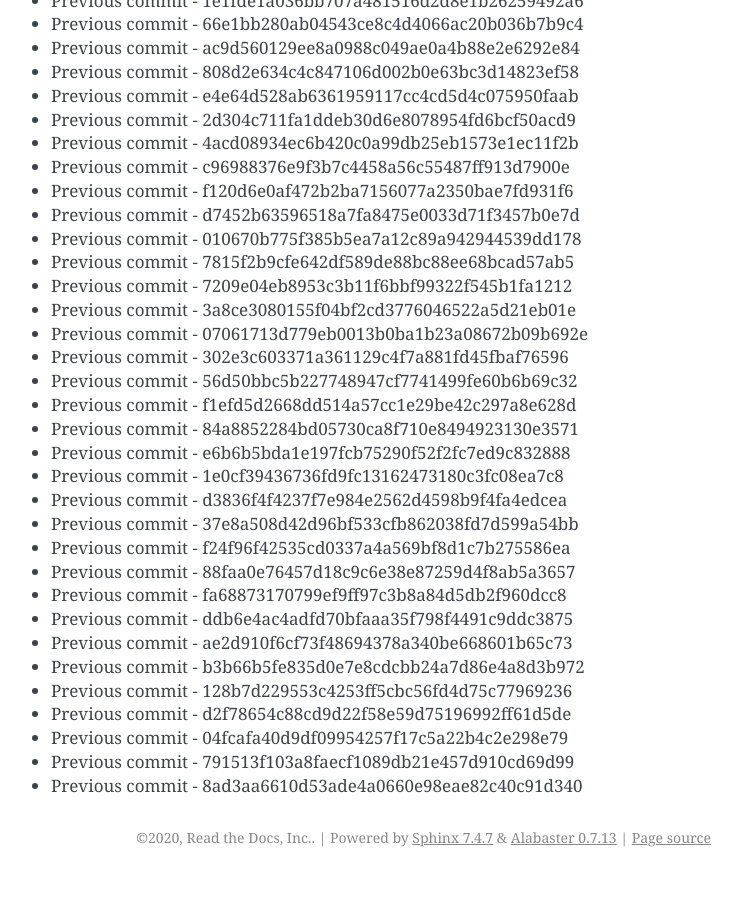
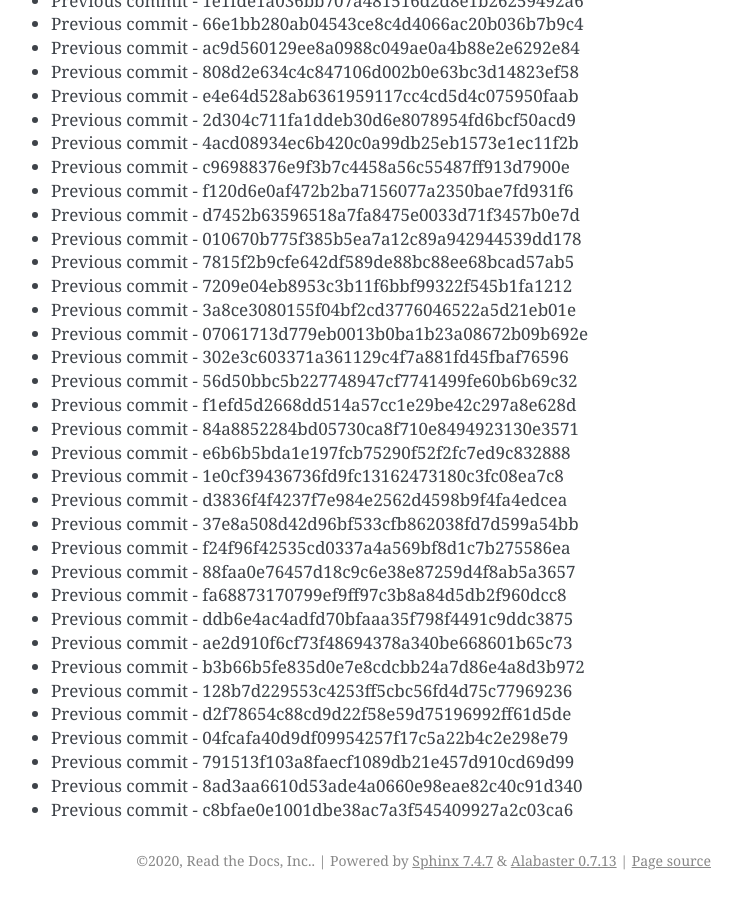
Before and after one commit to readthedocs/rtd-git-stresstest, a Sphinx documentation site: the page built from docs/updates.rst, in a window 1280 px wide and 900 px high, scrolled down 38730 px. Shown: the whole window, without its empty margins (399-1141 px from the left). Built offline with Sphinx 7.4.7, drawn with Linux system fonts in a browser that asks for light colours; before the commit the page ends 39607 px from its top, so only the background shows below that.

Commit message:
Generating commit from previous: c8bfae0e1001dbe38ac7a3f545409927a2c03ca6

```diff
--- a/docs/updates.rst
+++ b/docs/updates.rst
@@ -1659,3 +1659,4 @@ It can be tested for any performance characteristics.
 * Previous commit - 04fcafa40d9df09954257f17c5a22b4c2e298e79
 * Previous commit - 791513f103a8faecf1089db21e457d910cd69d99
 * Previous commit - 8ad3aa6610d53ade4a0660e98eae82c40c91d340
+* Previous commit - c8bfae0e1001dbe38ac7a3f545409927a2c03ca6
```
